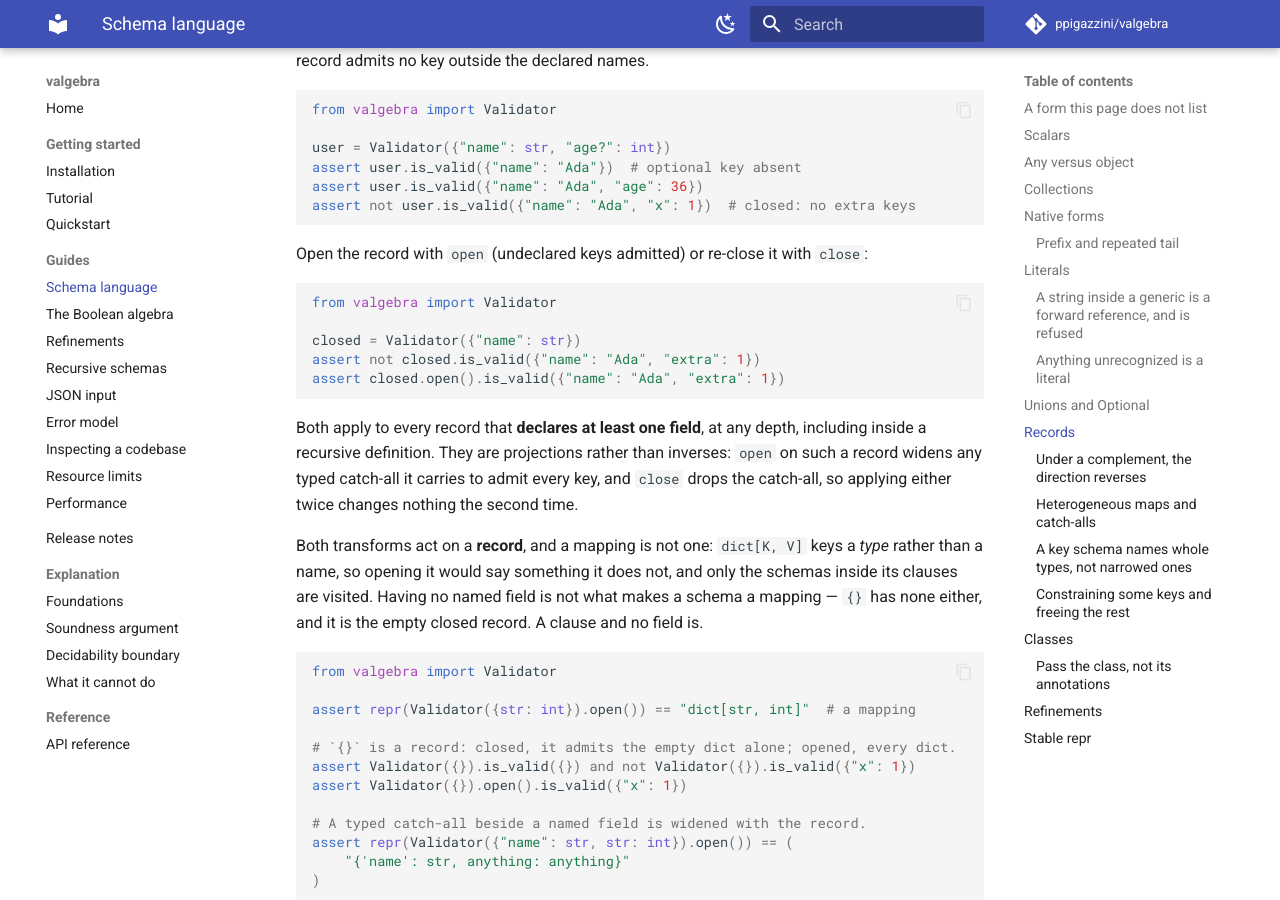
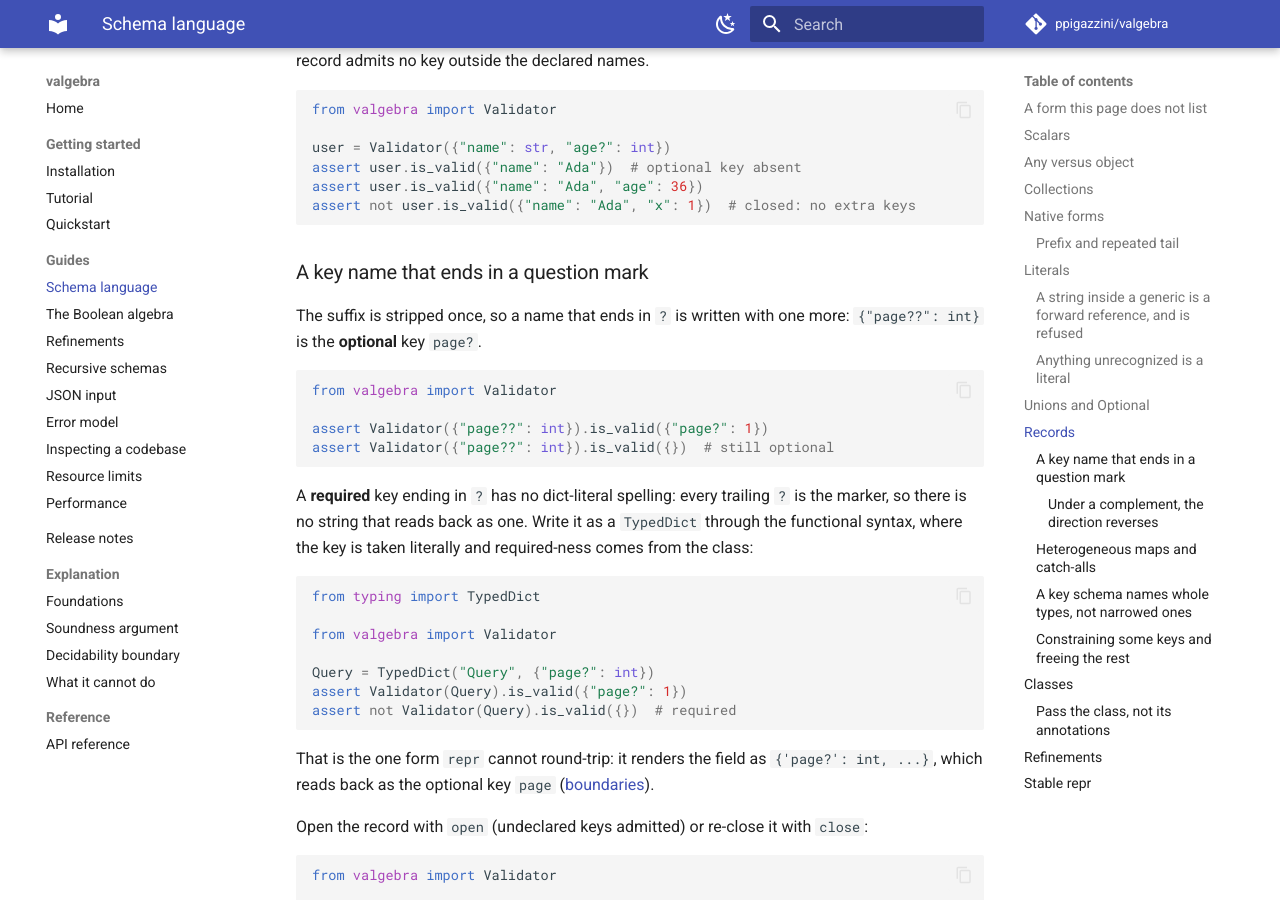
Before and after one commit to ppigazzini/valgebra, an MkDocs documentation site: the page built from docs/03-schema-language.md, in a window 1280 px wide and 900 px high, scrolled down 6533 px. Built offline with MkDocs 1.6.1 and Material for MkDocs 9.7.7, drawn with Linux system fonts in a browser that asks for light colours; comment, search, counter and statistics services are not loaded.

Commit message:
docs: say how a key name ending in a question mark is written
A dict-literal record marks an optional key with a trailing `?`, and the suffix
is stripped once -- so `{"page??": int}` is the *optional* key `page?`. That
escape works and was written down nowhere, which is the sort of rule a reader
guesses backwards: they expect `{"page?": int}` to be the key `page?`, and it is
the optional key `page`.

A **required** key ending in `?` has no dict-literal spelling at all, because
every trailing `?` there is the marker and no string reads back as one. The
functional `TypedDict` syntax says it -- the key is taken literally and
required-ness comes from the class -- so the form exists and the page now points
at it.

`docs/17-boundaries.md` claimed `repr` "rebuilds every form except a class or a
predicate". This is a third, and the worst-behaved of the three: a record with
such a key renders as `{'page?': int, ...}`, which reads back as the *optional*
key `page`. A class and a predicate rebuild into something that raises; this
rebuilds quietly into a different set. The page now names it, and a test pins
the failure beside the forms that do round-trip, so the exception cannot be
rediscovered as a surprise.

No behaviour changes here. The alternative was an escape for the required case,
and there is no spelling left to give it: every trailing `?` is taken, and
redefining the run would change what `{"page??": int}` already means.

````diff
--- a/docs/03-schema-language.md
+++ b/docs/03-schema-language.md
@@ -300,6 +300,37 @@ assert user.is_valid({"name": "Ada"})  # optional key absent
 assert user.is_valid({"name": "Ada", "age": 36})
 assert not user.is_valid({"name": "Ada", "x": 1})  # closed: no extra keys
 ```
+
+### A key name that ends in a question mark
+
+The suffix is stripped once, so a name that ends in `?` is written with one
+more: `{"page??": int}` is the **optional** key `page?`.
+
+```python
+from valgebra import Validator
+
+assert Validator({"page??": int}).is_valid({"page?": 1})
+assert Validator({"page??": int}).is_valid({})  # still optional
+```
+
+A **required** key ending in `?` has no dict-literal spelling: every trailing
+`?` is the marker, so there is no string that reads back as one. Write it as a
+`TypedDict` through the functional syntax, where the key is taken literally and
+required-ness comes from the class:
+
+```python
+from typing import TypedDict
+
+from valgebra import Validator
+
+Query = TypedDict("Query", {"page?": int})
+assert Validator(Query).is_valid({"page?": 1})
+assert not Validator(Query).is_valid({})  # required
+```
+
+That is the one form `repr` cannot round-trip: it renders the field as
+`{'page?': int, ...}`, which reads back as the optional key `page`
+([boundaries](17-boundaries.md)).
 
 Open the record with `open` (undeclared keys admitted) or re-close it with
 `close`:
````
Also changed, not shown: docs/17-boundaries.md (+6 -1 lines), 2 other files.
